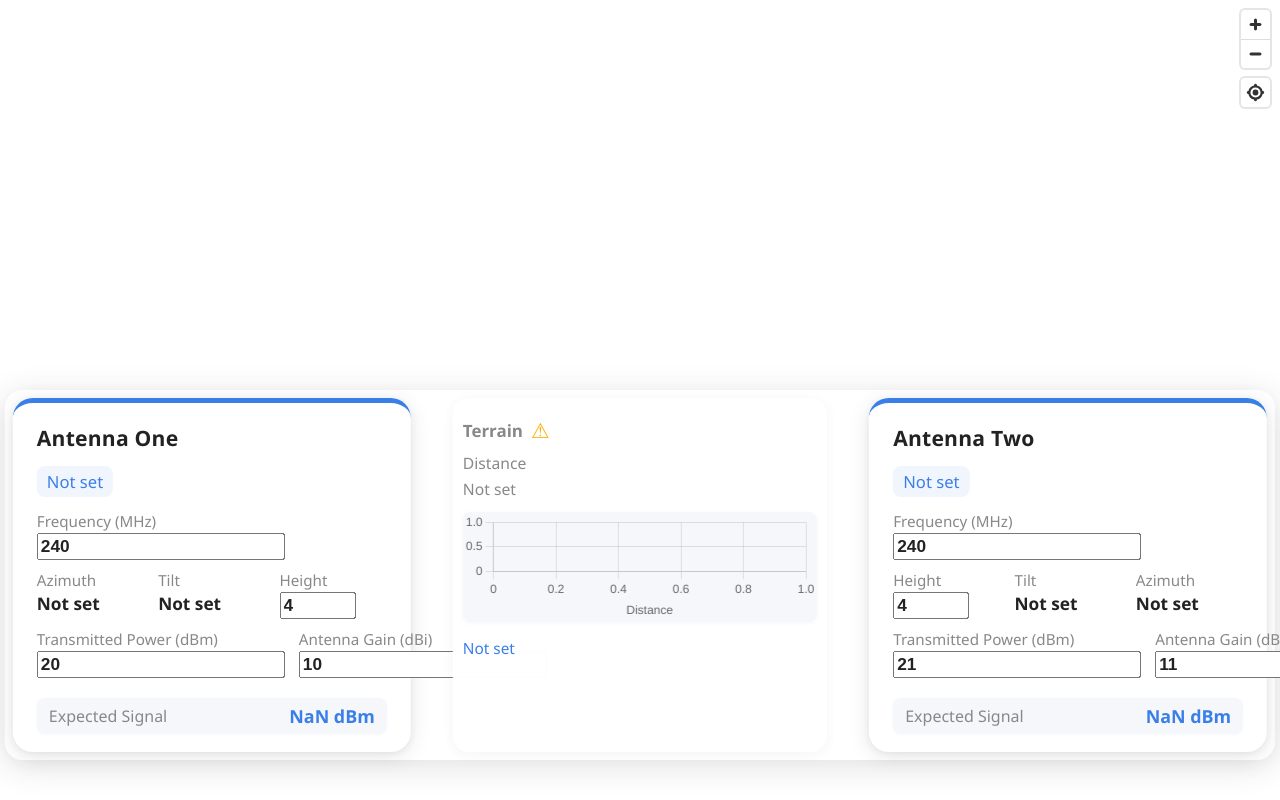
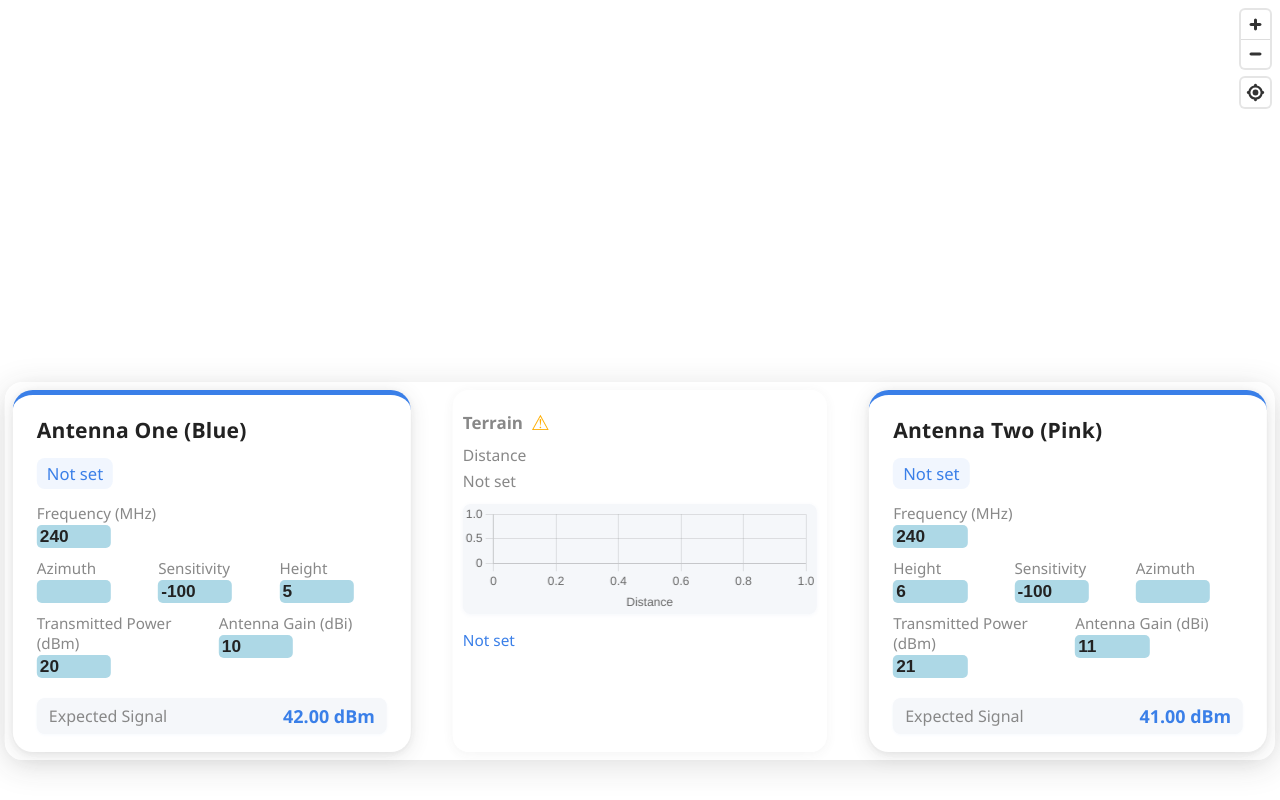
Before and after one commit to Nils-witt/pg, a website built with Vite: page frontend/index.html in a window 1280 px wide. Built offline with nearby package versions, Linux system fonts and the light colour scheme; no server answers.

Commit message:
Integrated more components from the dev proj

```diff
--- a/frontend/index.html
+++ b/frontend/index.html
@@ -33,11 +33,11 @@
             <div class="station-row">
                 <div>
                     <span class="label">Azimuth</span>
-                    <span class="value" id="device1-azimuth">Not set</span>
+                    <input class="value" id="device1-azimuth" disabled/>
                 </div>
                 <div>
-                    <span class="label">Tilt</span>
-                    <span class="value" id="device1-tilt">Not set</span>
+                    <span class="label">Sensitivity</span>
+                    <input class="value" id="device1-sensitivity"/>
                 </div>
                 <div>
                     <span class="label">Height</span>
@@ -103,12 +103,12 @@
                     <input class="value" type="number" id="device2-height" min="0" max="100" value="4">
                 </div>
                 <div>
-                    <span class="label">Tilt</span>
-                    <span class="value" id="device2-tilt">Not set</span>
+                    <span class="label">Sensitivity</span>
+                    <input class="value" id="device2-sensitivity"/>
                 </div>
                 <div>
                     <span class="label">Azimuth</span>
-                    <span class="value" id="device2-azimuth">Not set</span>
+                    <input class="value" id="device2-azimuth" disabled/>
                 </div>
 
             </div>
--- a/frontend/package.json
+++ b/frontend/package.json
@@ -1,7 +1,7 @@
 {
   "name": "map",
   "private": true,
-  "version": "0.0.0",
+  "version": "1.0.0",
   "type": "module",
   "scripts": {
     "dev": "vite",
@@ -19,6 +19,7 @@
     "@fortawesome/free-regular-svg-icons": "^7.0.0",
     "@fortawesome/free-solid-svg-icons": "^7.0.0",
     "@rollup/plugin-typescript": "^12.1.4",
+    "@turf/turf": "^7.2.0",
     "chart.js": "^4.5.0",
     "maplibre-gl": "^5.7.3"
   }
--- a/frontend/src/Antenna.ts
+++ b/frontend/src/Antenna.ts
@@ -7,6 +7,7 @@ import {LngLat, Map as MapLibreMap, Marker} from "maplibre-gl";
 import {DataProvider, DataProviderEventEnum} from "./DataProvider";
 import {UIHelpers} from "./uihelpers";
 import {DistanceUIController} from "./controllers/DistanceUIController";
+import {Circle} from "./Enitities/Circle";
 
 /**
  * Enum for identifying antennas.
@@ -44,7 +45,14 @@ export class Antenna {
      * The marker for the antenna on the map.
      * @type {Marker}
      */
-    private marker = new Marker();
+    private marker: Marker;
+
+    /**
+     * The circle for the antenna on the map.
+     * @private
+     * @type {Circle}
+     */
+    private circle: Circle;
     /**
      * The map instance.
      * @type {MapLibreMap | null}
@@ -55,6 +63,17 @@ export class Antenna {
      * @type {AntennaEnum}
      */
     private id: AntennaEnum;
+
+    /**
+     * The antenna sensitivity in dBm.
+     * @type {number}
+     */
+    private antennaSensitivity: number = 0;
+
+    /**
+     * The associated antenna. We can associate an antenna with another antenna to calculate the expected signal.
+     * @type {Antenna | null}
+     */
     private associatedAntenna: Antenna | null = null;
 
     /**
@@ -69,6 +88,25 @@ export class Antenna {
      */
     constructor(id: AntennaEnum) {
         this.id = id;
+        if (this.id === AntennaEnum.ONE) {
+            this.marker = new Marker({
+                    color: '#0000FF',
+                }
+            )
+            this.circle = new Circle({
+                color: '#0000FF',
+            })
+        }
+        if (this.id === AntennaEnum.TWO) {
+            this.marker = new Marker({
+                    color: 'magenta',
+                }
+            )
+            this.circle = new Circle({
+                    color: 'magenta',
+                }
+            )
+        }
     }
 
     /**
@@ -127,13 +165,7 @@ export class Antenna {
      */
     setHeight(height: number | undefined): void {
         this.height = height;
-        document.querySelectorAll(`.station-card.${this.id} .station-row`).forEach(row => {
-            row.querySelectorAll('.label').forEach((label, idx) => {
-                if (label.textContent.trim() === 'Height') {
-                    row.querySelectorAll('.value')[idx].textContent = String(height) + " m";
-                }
-            });
-        });
+        this.updateUIElement('Height', height);
         this.updateExpectedSignal();
     }
 
@@ -144,14 +176,7 @@ export class Antenna {
      */
     setTransmittedPower(power: number): void {
         this.transmittedPower_dBm = power;
-        document.querySelectorAll(`.station-card.${this.id} .station-row`).forEach(row => {
-            row.querySelectorAll('.label').forEach((label, idx) => {
-                if (label.textContent.trim() === 'Transmitted Power (dBm)') {
-                    let valueField = row.querySelectorAll('.value')[idx] as HTMLInputElement;
-                    valueField.value = String(power);
-                }
-            });
-        });
+        this.updateUIElement('Transmitted Power (dBm)', power);
         this.updateExpectedSignal();
     }
 
@@ -162,14 +187,7 @@ export class Antenna {
      */
     setAntennaGain(gain: number): void {
         this.antennaGain_dBi = gain;
-        document.querySelectorAll(`.station-card.${this.id} .station-row`).forEach(row => {
-            row.querySelectorAll('.label').forEach((label, idx) => {
-                if (label.textContent.trim() === 'Antenna Gain (dBi)') {
-                    let valueField = row.querySelectorAll('.value')[idx] as HTMLInputElement;
-                    valueField.value = String(gain);
-                }
-            });
-        });
+        this.updateUIElement('Antenna Gain (dBi)', gain);
         this.updateExpectedSignal();
     }
 
@@ -180,9 +198,12 @@ export class Antenna {
      */
     setLatlng(latlng: LngLat | undefined): void {
         this.latlng = latlng;
+
         if (this.map) {
             this.marker.setLngLat(this.latlng);
             this.marker.addTo(this.map);
+            this.circle.setLatLng(latlng);
+            this.circle.addTo(this.map);
         }
         const selector = `.station-card.${this.id} .station-location .value`;
         document.querySelector(selector).textContent = latlng.lat.toPrecision(4) + ', ' + latlng.lng.toPrecision(4);
@@ -234,15 +255,7 @@ export class Antenna {
      */
     setFrequency(frequency: number): void {
         this.frequency = frequency;
-        console.log(this.id, this.frequency)
-        document.querySelectorAll(`.station-card.${this.id} .station-row`).forEach(row => {
-            const label = row.querySelector('.label');
-            console.log(label)
-            if (label && label.textContent.trim() === 'Frequency (MHz)') {
-                let valueField = row.querySelector('.value') as HTMLInputElement;
-                valueField.value = String(frequency / 1000);
-            }
-        });
+        this.updateUIElement('Frequency (MHz)', String(frequency / 1000));
         this.updateExpectedSignal();
     }
 
@@ -252,33 +265,9 @@ export class Antenna {
      * @returns {void}
      */
     setAzimuth(to: Antenna): void {
-        document.querySelectorAll(`.station-card.${this.id} .station-row`).forEach(row => {
-            row.querySelectorAll('.label').forEach((label, idx) => {
-                if (label.textContent.trim() === 'Azimuth') {
-                    let azimuth = UIHelpers.calculateAzimuth(this.getLatlng(), to.getLatlng());
-                    if (azimuth) {
-                        row.querySelectorAll('.value')[idx].textContent = azimuth.toFixed(1);
-                    } else {
-                        row.querySelectorAll('.value')[idx].textContent = 'N/A';
-                    }
-                }
-            });
-        });
-    }
 
-    /**
-     * Sets the tilt angle in the UI.
-     * @param {number} tilt - The tilt value
-     * @returns {void}
-     */
-    setTilt(tilt: number): void {
-        document.querySelectorAll(`.station-card.${this.id} .station-row`).forEach(row => {
-            row.querySelectorAll('.label').forEach((label, idx) => {
-                if (label.textContent.trim() === 'Tilt') {
-                    row.querySelectorAll('.value')[idx].textContent = String(tilt);
-                }
-            });
-        });
+        const azimuth = UIHelpers.calculateAzimuth(this.getLatlng(), to.getLatlng());
+        this.updateUIElement('Azimuth', azimuth ? azimuth.toFixed(1) : 'N/A');
     }
 
     /**
@@ -289,6 +278,19 @@ export class Antenna {
     setExpectedSignal(signal: number): void {
         const selector = `.station-card.${this.id} .expected-signal .value`;
         document.querySelector(selector).textContent = signal.toFixed(2) + " dBm";
+    }
+
+    /**
+     * Gets the expected range value based on the antenna parameters.
+     * @returns {number} The expected range in meters
+     */
+    getExpectedRange(): number {
+        if (this.associatedAntenna) {
+            return UIHelpers.getMaxDistanceFriis(this.transmittedPower_dBm, this.antennaGain_dBi, this.associatedAntenna.getAntennaGain(), this.frequency * 1000000, this.associatedAntenna.getSensitivity());
+
+        } else {
+            return UIHelpers.getMaxDistanceFriis(this.transmittedPower_dBm, this.antennaGain_dBi, this.antennaGain_dBi, this.frequency * 1000000, this.antennaSensitivity);
+        }
     }
 
     /**
@@ -306,6 +308,25 @@ export class Antenna {
         return this.associatedAntenna;
     }
 
+    setSensitivity(sensitivity: number): void {
+        this.antennaSensitivity = sensitivity;
+        this.updateUIElement('Sensitivity', sensitivity);
+    }
+
+    private updateUIElement(label: string, value: number | string): void {
+        document.querySelectorAll(`.station-card.${this.id} .station-row`).forEach(row => {
+            row.querySelectorAll('.label').forEach((labelEl, idx) => {
+                if (labelEl.textContent.trim() === label) {
+                    let el = row.querySelectorAll('.value')[idx] as HTMLInputElement;
+                    el.value = String(value);
+                }
+            });
+        });
+    }
+
+    getSensitivity(): number {
+        return this.antennaSensitivity;
+    }
 
     updateExpectedSignal(no_rec = false): void {
         if (!this.associatedAntenna) {
@@ -320,9 +341,11 @@ export class Antenna {
             distance
         );
         this.setExpectedSignal(pr);
+        let range = this.getExpectedRange();
+        this.circle.setRadius(range);
         if (!no_rec) {
             this.associatedAntenna.updateExpectedSignal(true);
+        }
 
-        }
     }
 }
--- a/frontend/src/DataProvider.ts
+++ b/frontend/src/DataProvider.ts
@@ -83,8 +83,8 @@ export class DataProvider {
         antenna_two.addToMap(map);
         antenna_one.setAssociatedAntenna(antenna_two);
         antenna_two.setAssociatedAntenna(antenna_one);
-        antenna_one.setDeviceName("Antenna One");
-        antenna_two.setDeviceName("Antenna Two");
+        antenna_one.setDeviceName("Antenna One (Blue)");
+        antenna_two.setDeviceName("Antenna Two (Pink)");
         antenna_one.setHeight(5);
         antenna_two.setHeight(6);
         antenna_one.setTransmittedPower(20);
@@ -92,7 +92,9 @@ export class DataProvider {
         antenna_one.setAntennaGain(10);
         antenna_two.setAntennaGain(11);
         antenna_one.setFrequency(240000);
-        antenna_two.setFrequency(240000)
+        antenna_two.setFrequency(240000);
+        antenna_one.setSensitivity(-100);
+        antenna_two.setSensitivity(-100)
     }
 
     /**
--- /dev/null
+++ b/frontend/src/Enitities/Circle.ts
@@ -0,0 +1,168 @@
+import {LngLat, Map as MapLibreMap} from "maplibre-gl";
+import {circle as turfCircle} from "@turf/circle";
+
+/**
+ * Options for creating a Circle.
+ */
+export type CircleOptions = {
+    /** Color of the circle fill and outline. */
+    color?: string;
+    /** Radius of the circle in meters. */
+    radius?: number;
+    /** Center of the circle as a LngLat object. */
+    center?: LngLat;
+}
+
+/**
+ * Represents a circle on a MapLibre map.
+ */
+export class Circle {
+
+    /**
+     * The radius of the circle in meters.
+     * @private
+     * @type {number} The radius of the circle in meters.
+     */
+    private radius: number = 100;
+
+    /**
+     * The center of the circle as a LngLat object.
+     * @private
+     * @type {LngLat} The center of the circle as a LngLat object.
+     */
+    private center: LngLat = new LngLat(0, 0);
+
+    /**
+     * The MapLibre map instance.
+     * @private
+     * @type {MapLibreMap | null} The MapLibre map instance.
+     */
+    private map: MapLibreMap | null = null;
+
+    /**
+     * The unique identifier for the circle.
+     * @private
+     * @type {number} The unique identifier for the circle.
+     */
+
+    private id: number = Math.random() * 1000000;
+    /**
+     * The color of the circle fill and outline.
+     * @private
+     * @type {string} The color of the circle fill and outline.
+     */
+    private color: string = '#0000FF';
+
+    /**
+     * Creates a new Circle instance.
+     * @param options Optional configuration for the circle.
+     */
+    constructor(options?: CircleOptions) {
+        if (options) {
+            if (options.color) {
+                this.color = options.color;
+            }
+            if (options.radius) {
+                this.radius = options.radius;
+            }
+            if (options.center) {
+                this.center = options.center;
+            }
+        }
+    }
+
+    /**
+     * Gets the radius of the circle in meters.
+     * @returns The radius of the circle.
+     */
+    getRadius(): number {
+        return this.radius;
+    }
+
+    /**
+     * Sets the radius of the circle and updates it on the map.
+     * @param radius The new radius in meters.
+     */
+    setRadius(radius: number): void {
+        this.radius = radius;
+
+        this.updateOnMap();
+    }
+
+    /**
+     * Sets the center of the circle and updates it on the map.
+     * @param latlng The new center as a LngLat object.
+     */
+    setLatLng(latlng: LngLat) {
+        this.center = latlng;
+        this.updateOnMap();
+    }
+
+    /**
+     * Gets the center of the circle.
+     * @returns The center as a LngLat object.
+     */
+    getLatLng(): LngLat {
+        return this.center;
+    }
+
+    /**
+     * Adds the circle to the specified MapLibre map.
+     * @param map The MapLibre map instance.
+     */
+    addTo(map: MapLibreMap) {
+        this.map = map;
+        this.updateOnMap();
+    }
+
+
+    /**
+     * Updates the circle's representation on the map.
+     * Adds or updates the GeoJSON source and layers for the circle.
+     * @private
+     */
+    private updateOnMap() {
+        if (this.map && this.center && this.radius > 0) {
+            const circle = turfCircle(this.center.toArray(), this.radius, {units: 'meters'});
+            console.log(
+                'Circle:',
+                circle
+            )
+            console.log(circle)
+            if (this.map.getSource('location-radius-' + this.id)) {
+                console.log(this.map.getSource('location-radius-' + this.id))
+                // @ts-ignore
+                this.map.getSource('location-radius-' + this.id).setData(circle);
+            } else {
+                console.log("adding source")
+                this.map.addSource('location-radius-' + this.id, {
+                    type: 'geojson',
+                    data: circle
+                });
+            }
+
+            if (!this.map.getLayer('location-radius-outline-' + this.id)) {
+                this.map.addLayer({
+                    id: 'location-radius-' + this.id,
+                    type: 'fill',
+                    source: 'location-radius-' + this.id,
+                    paint: {
+                        'fill-color': this.color,
+                        'fill-opacity': 0.2
+                    }
+                });
+
+                // Add a line layer to draw the circle outline
+                this.map.addLayer({
+                    id: 'location-radius-outline-' + this.id,
+                    type: 'line',
+                    source: 'location-radius-' + this.id,
+                    paint: {
+                        'line-color': this.color,
+                        'line-width': 3
+                    }
+                });
+            }
+        }
+    }
+}
--- a/frontend/src/styles.css
+++ b/frontend/src/styles.css
@@ -111,6 +111,11 @@ body, html {
     font-size: 1.08em;
     color: #222;
     font-weight: 600;
+    width: 4em;
+    border: 0;
+    border-radius: 5px;
+    padding-left: 3px;
+    background: lightblue;
 }
 
 .expected-signal {
--- a/frontend/src/uihelpers.ts
+++ b/frontend/src/uihelpers.ts
@@ -23,7 +23,8 @@ export class UIHelpers {
     /**
      * Private constructor to enforce singleton pattern.
      */
-    private constructor() {}
+    private constructor() {
+    }
 
     /**
      * Initializes UIHelpers by subscribing to antenna position change events.
@@ -93,6 +94,63 @@ export class UIHelpers {
         return points;
     }
 
+
+    /**
+     * Calculates the Friis transmission loss for a given distance, frequency, and gain.
+     * @param distance - Distance in meters
+     * @param frequency - Frequency in Hz
+     * @param gainTx_dBi - Transmitter gain in dBi
+     * @param gainRx_dBi - Receiver gain in dBi
+     * @returns {number} Friis transmission loss in dB
+     */
+    static friisPropagationLoss(distance: number, frequency: number, gainTx_dBi: number = 0, gainRx_dBi: number = 0): number {
+        const c = 299792458; // Speed of light (m/s)
+        const wavelength = c / frequency;
+
+        // Convert dBi to linear
+        const gainTx = Math.pow(10, gainTx_dBi / 10);
+        const gainRx = Math.pow(10, gainRx_dBi / 10);
+
+        // Friis transmission equation (linear ratio)
+        const ratio = (gainTx * gainRx * Math.pow(wavelength, 2)) / Math.pow(4 * Math.PI * distance, 2);
+
+        // Convert ratio to dB
+        if (10 * Math.log10(ratio) < 0) {
+            return 10 * Math.log10(ratio);
+        } else {
+            return 0;
+        }
+    }
+
+    /**
+     * Calculates the Friis propagation distance for a given frequency, gain, and maximum loss.
+     * @param frequency - Frequency in Hz
+     * @param gainTx_dBi - Transmitter gain in dBi
+     * @param gainRx_dBi - Receiver gain in dBi
+     * @param loss_dB - Maximum loss in dB
+     * @returns {number} Friis propagation distance in meters
+     */
+    static friisPropagationDistance(loss_dB: number, frequency: number, gainTx_dBi: number = 0, gainRx_dBi: number = 0): number {
+        const c = 299792458; // Speed of light (m/s)
+        const wavelength = c / frequency;
+
+        // Convert dBi to linear
+        const gainTx = Math.pow(10, gainTx_dBi / 10);
+        const gainRx = Math.pow(10, gainRx_dBi / 10);
+
+        // Convert loss from dB to linear ratio
+        const loss_linear = Math.pow(10, loss_dB / 10);
+
+        // Rearranged Friis equation:
+        // loss_linear = (gainTx * gainRx * wavelength^2) / (4 * pi * d)^2
+        // => (gainTx * gainRx * wavelength^2) / loss_linear = (4 * pi * d)^2
+        // => sqrt((gainTx * gainRx * wavelength^2) / loss_linear) / (4 * pi) = d
+        const numerator = gainTx * gainRx * Math.pow(wavelength, 2);
+        return Math.sqrt(numerator / loss_linear) / (4 * Math.PI);
+
+    }
+
+
     /**
      * Calculates the received signal strength (in dBm) using the Friis transmission equation.
      * @param {number} pt_dBm - Transmitted power in dBm
@@ -103,21 +161,24 @@ export class UIHelpers {
      * @returns {number} Received signal strength in dBm
      */
     static calculateFriisSignal(pt_dBm: number, gt_dBi: number, gr_dBi: number, freq_Hz: number, distance_m: number): number {
-        const c = 299792458; // Speed of light in m/s
-        const lambda = c / freq_Hz; // Wavelength in meters
-        const denominator = 4 * Math.PI * distance_m;
-        const pathLoss_dB = 20 * Math.log10(lambda / denominator);
+        const pathLoss_dB = this.friisPropagationLoss(distance_m, freq_Hz, gt_dBi, gr_dBi);
         return pt_dBm + gt_dBi + gr_dBi + pathLoss_dB;
+    }
+
+    static getMaxDistanceFriis(pt_dBm: number, gt_dBi: number, gr_dBi: number, freq_Hz: number, sensitivity_dBm: number): number {
+        const combinded_gain = gt_dBi + gr_dBi + pt_dBm;
+        if (combinded_gain > sensitivity_dBm) {
+            const max_pathloss_dB = sensitivity_dBm - combinded_gain;
+            return this.friisPropagationDistance(max_pathloss_dB, freq_Hz, gt_dBi, gr_dBi);
+        }
+        return -1;
     }
 
     /**
      * Handles updates when antenna positions change: updates line, chart, and distance UI, and recalculates azimuths.
-     * @param {DataProviderEventEnum} event - Event type
-     * @param {any} data - Event data (should include antenna info)
      * @returns {void}
      */
-    private updatedPositionHandler(event: DataProviderEventEnum, data: any): void {
-        console.log('updatedPositionHandler', event, data.antenna);
+    private updatedPositionHandler(): void {
         LineController.getInstance().update();
         ChartController.getInstance().update();
         DistanceUIController.getInstance().update();
```
Also changed, not shown: frontend/src/controllers/LineController.ts (+24 -5 lines), 1 other file.
